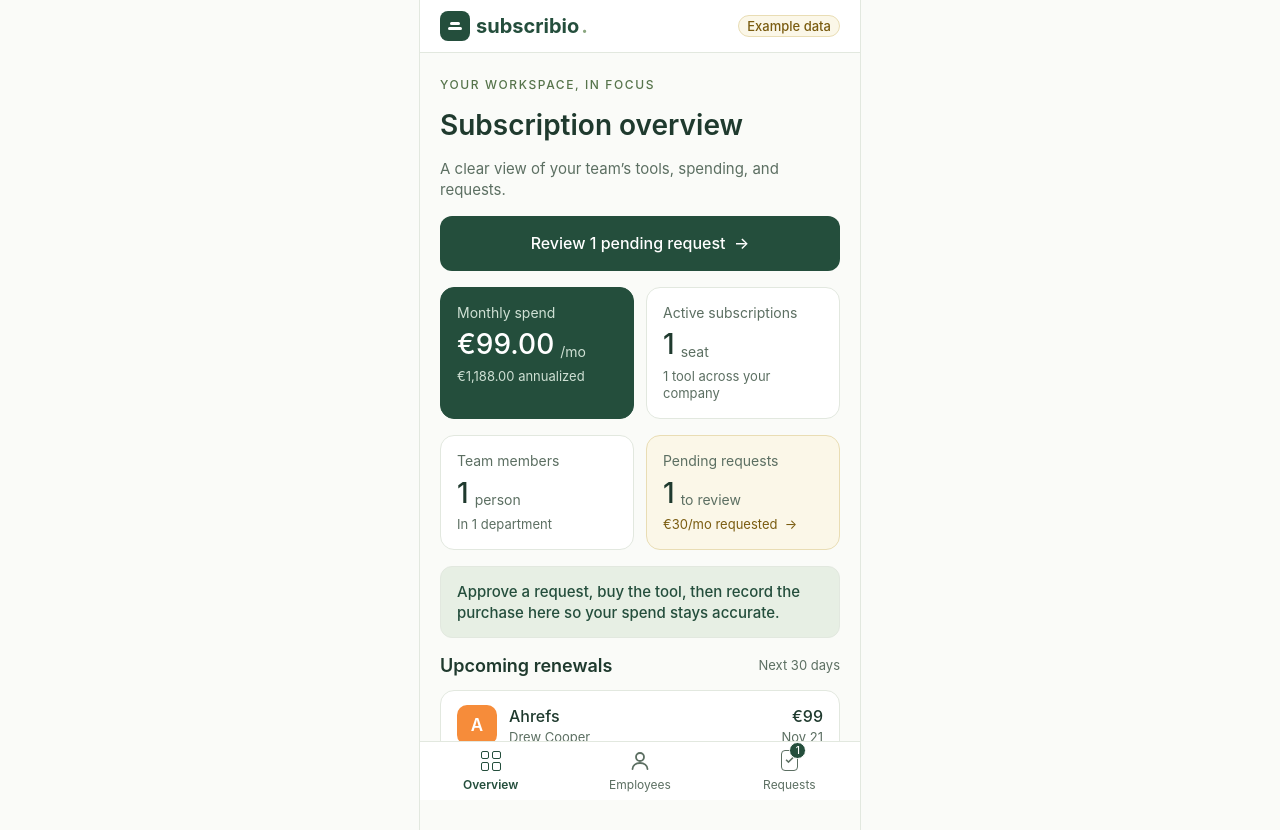
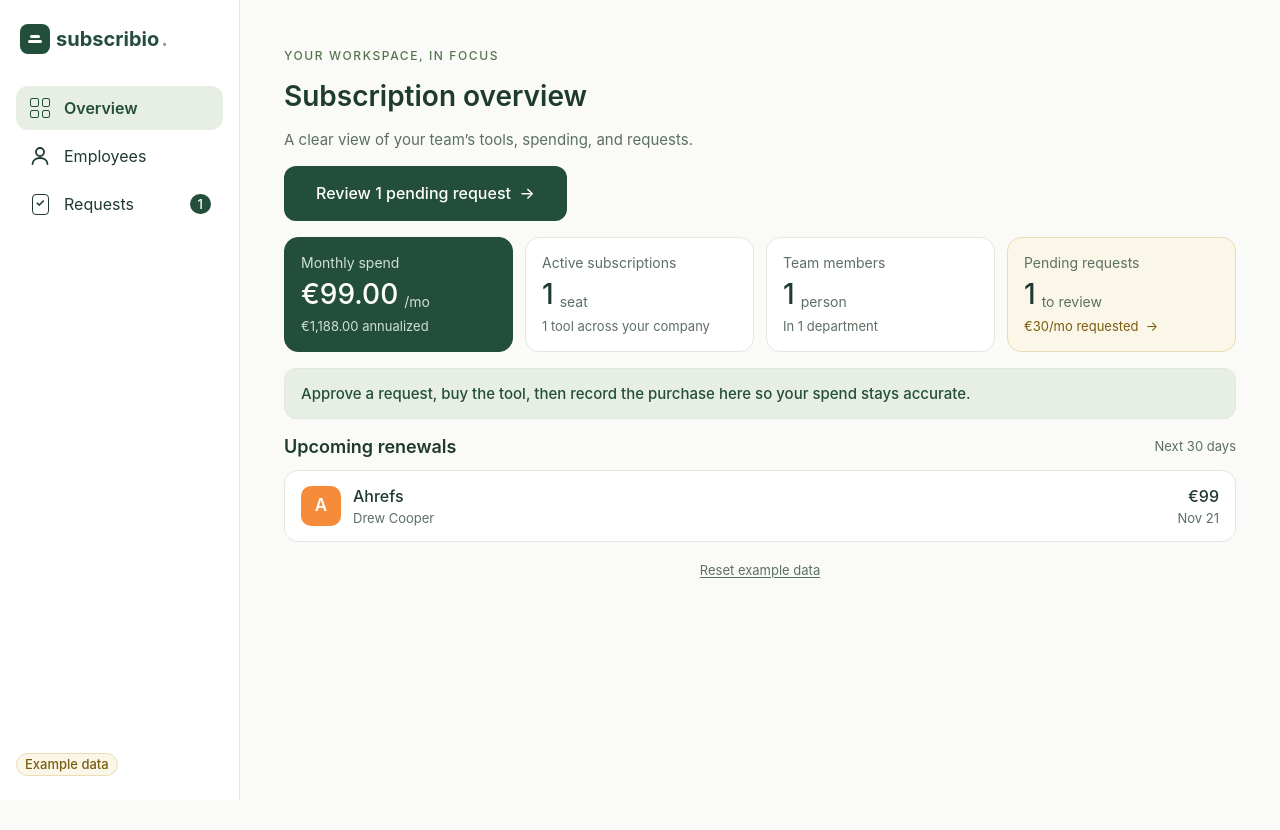
Before and after one commit to mantas1001/Subscribio, a React (Vite) app: page / in a window 1280 px wide. Shown: the top 830 px of the page. After the commit the page ends 800 px from the top, so only its background shows below. Built offline with nearby package versions, Linux system fonts and the light colour scheme.

Commit message:
Desktop layout: sidebar navigation and wide content on 1024px+, phone layout unchanged (issue #10)

```diff
--- a/src/components/layout/AppShell.tsx
+++ b/src/components/layout/AppShell.tsx
@@ -1,8 +1,10 @@
 import { NavLink, Outlet, useLocation, matchPath } from 'react-router-dom';
 import { useStore } from '../../store';
 
-// App frame from Figma: fixed header (logo), scrolling content, fixed tab bar.
-// On a wide screen everything sits in a centred 440 px column.
+// App frame.
+// Desktop (lg, 1024 px and wider) is the main target (issue #10): a left sidebar with the
+// logo and navigation, and the page content using the width (up to 1100 px).
+// Below 1024 px the Figma phone layout stays: logo header, content column, bottom tab bar.
 
 // Screens that show the logo header (as in Figma). Other detail screens draw their own TopBar.
 const HEADER_ROUTES = [
@@ -32,11 +34,16 @@ export default function AppShell({ customChrome = false }: { customChrome?: bool
   const showTabBar = !customChrome && !matches(NO_TABBAR_ROUTES, pathname);
 
   return (
-    <div className="min-h-screen bg-canvas">
-      <div className="relative mx-auto flex min-h-screen w-full max-w-app flex-col bg-canvas shadow-[0_0_0_1px_theme(colors.line)]">
+    <div className="min-h-screen bg-canvas lg:flex">
+      <Sidebar />
+      <div className="relative mx-auto flex min-h-screen w-full max-w-app flex-col bg-canvas shadow-[0_0_0_1px_theme(colors.line)] lg:mx-0 lg:max-w-none lg:flex-1 lg:shadow-none">
         {showHeader && <Header />}
-        <main className={`flex-1 ${showTabBar ? 'pb-[calc(theme(spacing.tabbar)+24px)]' : customChrome ? '' : 'pb-6'}`}>
-          <Outlet />
+        <main
+          className={`flex-1 ${showTabBar ? 'pb-[calc(theme(spacing.tabbar)+24px)]' : customChrome ? '' : 'pb-6'} lg:pb-12`}
+        >
+          <div className="lg:mx-auto lg:max-w-desktop lg:px-6 lg:pt-6">
+            <Outlet />
+          </div>
         </main>
         {showTabBar && <TabBar />}
       </div>
@@ -44,9 +51,72 @@ export default function AppShell({ customChrome = false }: { customChrome?: bool
   );
 }
 
+/** Desktop navigation (lg and wider). Replaces the logo header and the bottom tab bar. */
+function Sidebar() {
+  const { pendingRequestCount } = useStore();
+  const item = ({ isActive }: { isActive: boolean }) =>
+    `flex items-center gap-3 rounded-lg px-3 py-2.5 text-base ${
+      isActive ? 'bg-brand-soft font-semibold text-brand' : 'text-brand-ink hover:bg-canvas'
+    }`;
+  return (
+    <aside className="sticky top-0 hidden h-screen w-sidebar shrink-0 flex-col gap-8 border-r border-line bg-surface px-4 py-6 lg:flex">
+      <Logo />
+      <nav aria-label="Main">
+        <ul className="flex flex-col gap-1">
+          <li>
+            <NavLink to="/" end className={item}>
+              <OverviewIcon />
+              Overview
+            </NavLink>
+          </li>
+          <li>
+            <NavLink to="/employees" className={item}>
+              <EmployeesIcon />
+              Employees
+            </NavLink>
+          </li>
+          <li>
+            <NavLink to="/requests" className={item}>
+              <RequestsIcon count={0} />
+              <span className="flex-1">Requests</span>
+              {pendingRequestCount > 0 && (
+                <span className="rounded-full bg-brand px-2 py-0.5 text-caption font-medium text-surface">
+                  {pendingRequestCount}
+                  <span className="sr-only"> pending</span>
+                </span>
+              )}
+            </NavLink>
+          </li>
+        </ul>
+      </nav>
+      <span className="mt-auto self-start rounded-full border border-warn-line bg-warn-bg px-2 py-0.5 text-caption font-medium text-warn-ink">
+        Example data
+      </span>
+    </aside>
+  );
+}
+
+function Logo() {
+  return (
+    <span className="flex items-center gap-0.5 px-1">
+      <span
+        aria-hidden="true"
+        className="mr-1 flex size-[30px] flex-col items-center justify-center gap-0.5 rounded-sm bg-brand"
+      >
+        <span className="h-[3px] w-[10px] rounded-[1.5px] bg-surface" />
+        <span className="h-[3px] w-[14px] rounded-[1.5px] bg-surface" />
+      </span>
+      <span className="text-[20px] font-bold text-brand">subscribio</span>
+      <span aria-hidden="true" className="text-[20px] font-bold text-brand-accent">
+        .
+      </span>
+    </span>
+  );
+}
+
 export function Header() {
   return (
-    <header className="sticky top-0 z-10 border-b border-line bg-surface">
+    <header className="sticky top-0 z-10 border-b border-line bg-surface lg:hidden">
       <div className="flex h-header items-center gap-0.5 px-gutter">
         <span
           aria-hidden="true"
@@ -73,7 +143,7 @@ export function TabBar({ activeTab }: { activeTab?: 'overview' | 'employees' })
   return (
     <nav
       aria-label="Main"
-      className="fixed bottom-0 left-1/2 z-10 w-full max-w-app -translate-x-1/2 border-t border-line bg-surface"
+      className="fixed bottom-0 left-1/2 z-10 w-full max-w-app -translate-x-1/2 border-t border-line bg-surface lg:hidden"
     >
       <ul className="flex h-tabbar gap-2">
         <Tab to="/" end label="Overview" active={activeTab === 'overview'} icon={<OverviewIcon />} />
--- a/src/pages/overview/OverviewPage.tsx
+++ b/src/pages/overview/OverviewPage.tsx
@@ -34,7 +34,7 @@ export default function OverviewPage() {
 
       <Link
         to="/requests"
-        className="flex items-center justify-center rounded-lg bg-brand p-4 text-base font-medium text-surface"
+        className="flex items-center justify-center rounded-lg bg-brand p-4 text-base font-medium text-surface lg:self-start lg:px-8"
       >
         {pendingRequestCount > 0
           ? `Review ${plural(pendingRequestCount, 'pending request')}`
@@ -42,7 +42,9 @@ export default function OverviewPage() {
         <span aria-hidden="true">&nbsp;&nbsp;→</span>
       </Link>
 
-      <div className="flex gap-3">
+      {/* Phone: two rows of two cards (Figma 1.1). Desktop: one row of four. */}
+      <div className="flex flex-col gap-3 lg:grid lg:grid-cols-4">
+      <div className="flex gap-3 lg:contents">
         <div className="flex flex-1 flex-col gap-1.5 rounded-xl border border-brand bg-brand p-4">
           <p className="text-small text-brand-on-dark">Monthly spend</p>
           <p className="flex items-end gap-1.5">
@@ -63,7 +65,7 @@ export default function OverviewPage() {
         </div>
       </div>
 
-      <div className="flex gap-3">
+      <div className="flex gap-3 lg:contents">
         <Link
           to="/employees"
           className="flex flex-1 flex-col gap-1.5 rounded-xl border border-line bg-surface p-4"
@@ -91,6 +93,7 @@ export default function OverviewPage() {
             <span aria-hidden="true">&nbsp;&nbsp;→</span>
           </span>
         </Link>
+      </div>
       </div>
 
       <div className="rounded-lg border border-line bg-brand-soft px-4 py-3.5">
--- a/src/pages/requests/PurchaseRecordedPage.tsx
+++ b/src/pages/requests/PurchaseRecordedPage.tsx
@@ -14,7 +14,7 @@ export default function PurchaseRecordedPage() {
 
   return (
     <>
-      <div className="flex flex-col gap-4 px-gutter pt-6" role="status">
+      <div className="flex flex-col gap-4 px-gutter pt-6 lg:max-w-2xl" role="status">
         <StatusIcon tone="success" />
         <h1 className="text-title font-semibold text-brand-ink">Purchase recorded</h1>
         <p className="text-body text-muted">
--- a/src/pages/requests/ReadyToPurchasePage.tsx
+++ b/src/pages/requests/ReadyToPurchasePage.tsx
@@ -42,7 +42,7 @@ export default function ReadyToPurchasePage() {
 
   return (
     <>
-      <div className="flex flex-col gap-4 px-gutter pt-6">
+      <div className="flex flex-col gap-4 px-gutter pt-6 lg:max-w-2xl">
         <div className="flex flex-col gap-2">
           <h1 className="text-title font-semibold text-brand-ink">Ready to purchase</h1>
           <p className="text-body text-muted">
--- a/src/pages/requests/RequestApprovedPage.tsx
+++ b/src/pages/requests/RequestApprovedPage.tsx
@@ -14,7 +14,7 @@ export default function RequestApprovedPage() {
 
   return (
     <>
-      <div className="flex flex-col gap-4 px-gutter pt-6" role="status">
+      <div className="flex flex-col gap-4 px-gutter pt-6 lg:max-w-2xl" role="status">
         <StatusIcon tone="success" />
         <h1 className="text-title font-semibold text-brand-ink">Request approved</h1>
         <p className="text-body text-muted">
--- a/src/pages/requests/RequestDeclinedPage.tsx
+++ b/src/pages/requests/RequestDeclinedPage.tsx
@@ -10,7 +10,7 @@ export default function RequestDeclinedPage() {
 
   return (
     <>
-      <div className="flex flex-col gap-4 px-gutter pt-6" role="status">
+      <div className="flex flex-col gap-4 px-gutter pt-6 lg:max-w-2xl" role="status">
         <StatusIcon tone="declined" />
         <h1 className="text-title font-semibold text-brand-ink">Request declined</h1>
         <p className="text-body text-muted">
--- a/src/pages/requests/RequestDetailPage.tsx
+++ b/src/pages/requests/RequestDetailPage.tsx
@@ -46,7 +46,7 @@ export default function RequestDetailPage() {
   return (
     <>
       <TopBar title="Request" onBack={() => navigate('/requests')} />
-      <div className="flex flex-col gap-4 px-gutter pt-5">
+      <div className="flex flex-col gap-4 px-gutter pt-5 lg:max-w-2xl">
         <p className="text-eyebrow font-medium uppercase text-brand-accent-text">Request review</p>
         <div className="flex items-center gap-3">
           <ToolTile tool={request.tool} size="lg" />
@@ -84,7 +84,7 @@ export default function RequestDetailPage() {
       </div>
 
       <ActionBar>
-        <div className="flex gap-3">
+        <div className="flex gap-3 lg:[&>*]:min-w-[160px]">
           <Button
             variant="secondary"
             className={declineButtonClass}
--- a/src/pages/requests/RequestsPage.tsx
+++ b/src/pages/requests/RequestsPage.tsx
@@ -31,7 +31,7 @@ export default function RequestsPage() {
           </ActionBar>
         </>
       ) : (
-        <ul className="flex flex-col gap-3">
+        <ul className="flex flex-col gap-3 lg:grid lg:grid-cols-2">
           {open.map((r) => {
             const name = nameOf(r.employeeId);
             const to = r.status === 'pending' ? `/requests/${r.id}` : `/requests/${r.id}/purchase`;
--- a/tailwind.config.js
+++ b/tailwind.config.js
@@ -56,7 +56,11 @@ export default {
         tabbar: '58px',
       },
       maxWidth: {
-        app: '440px',
+        app: '440px', // phone layout column (below lg)
+        desktop: '1100px', // desktop content width (issue #10)
+      },
+      width: {
+        sidebar: '240px', // desktop navigation
       },
     },
   },
```
Also changed, not shown: src/pages/requests/parts.tsx (+11 -7 lines).
